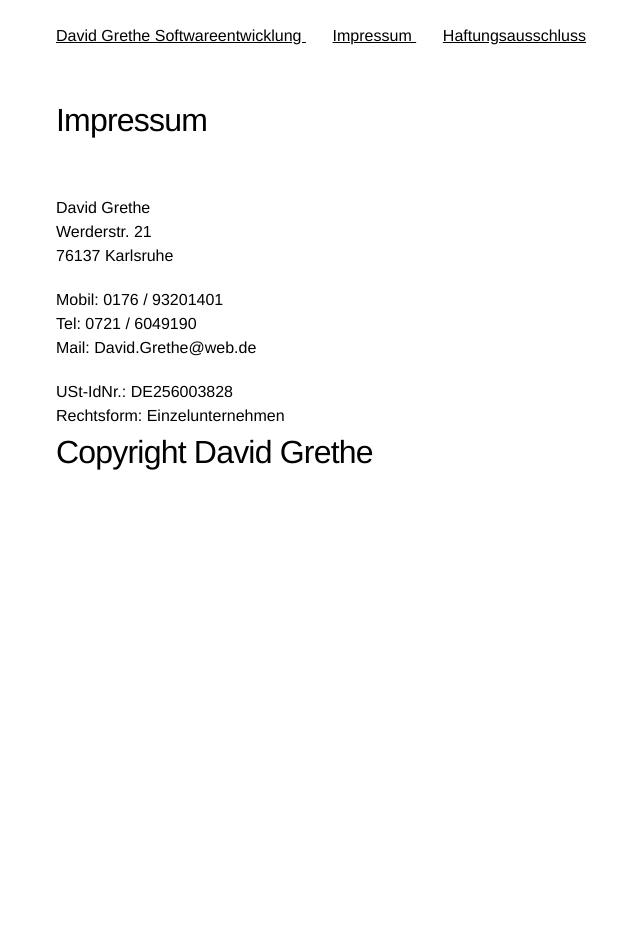
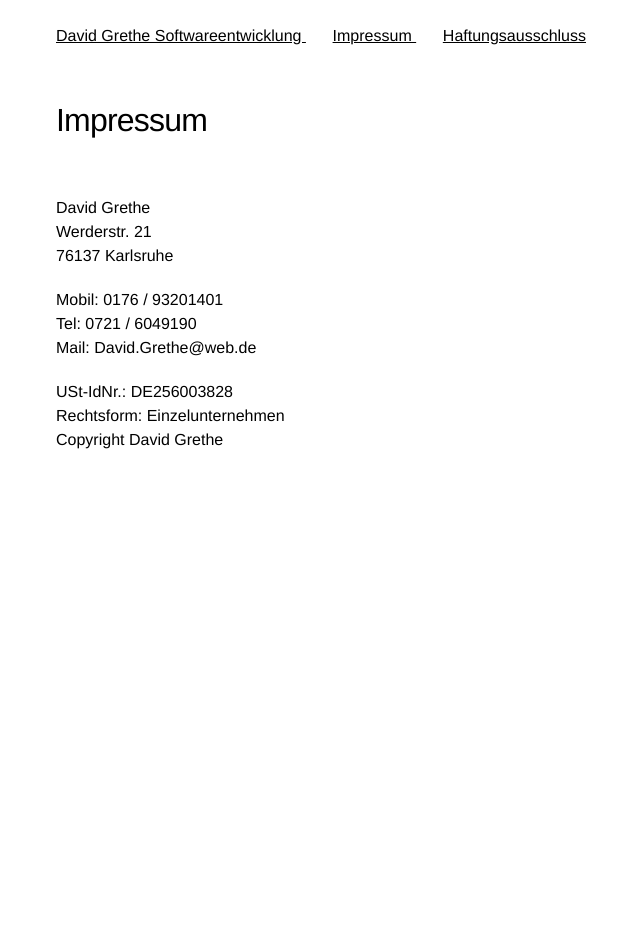
Before and after one commit to thepagemaker88/usintTemplate, a Jekyll site: the page built from impressum.md, in a window 1280 px wide. Shown: the whole page, without its empty margins (122-762 px from the left). Built offline with Jekyll 4.4.1, drawn with Linux system fonts in a browser that asks for light colours; our own code applies the rules of GitHub Pages for plain Markdown files.

Commit message:
Update _foot.html

```diff
--- a/_includes/_foot.html
+++ b/_includes/_foot.html
@@ -1,4 +1,4 @@
 
-<div class="nav">
-            <h1>Copyright David Grethe</h1>
+<div class="footer">
+           Copyright David Grethe
  </div>
```
